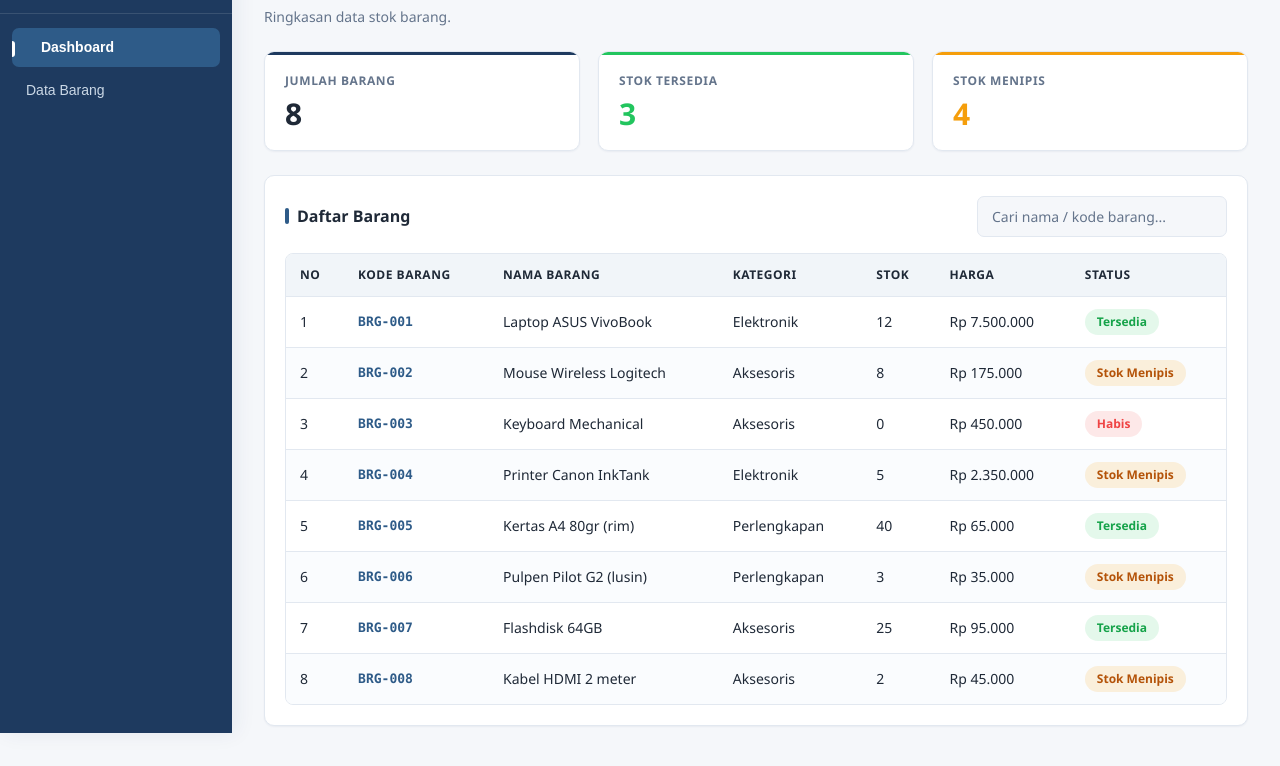
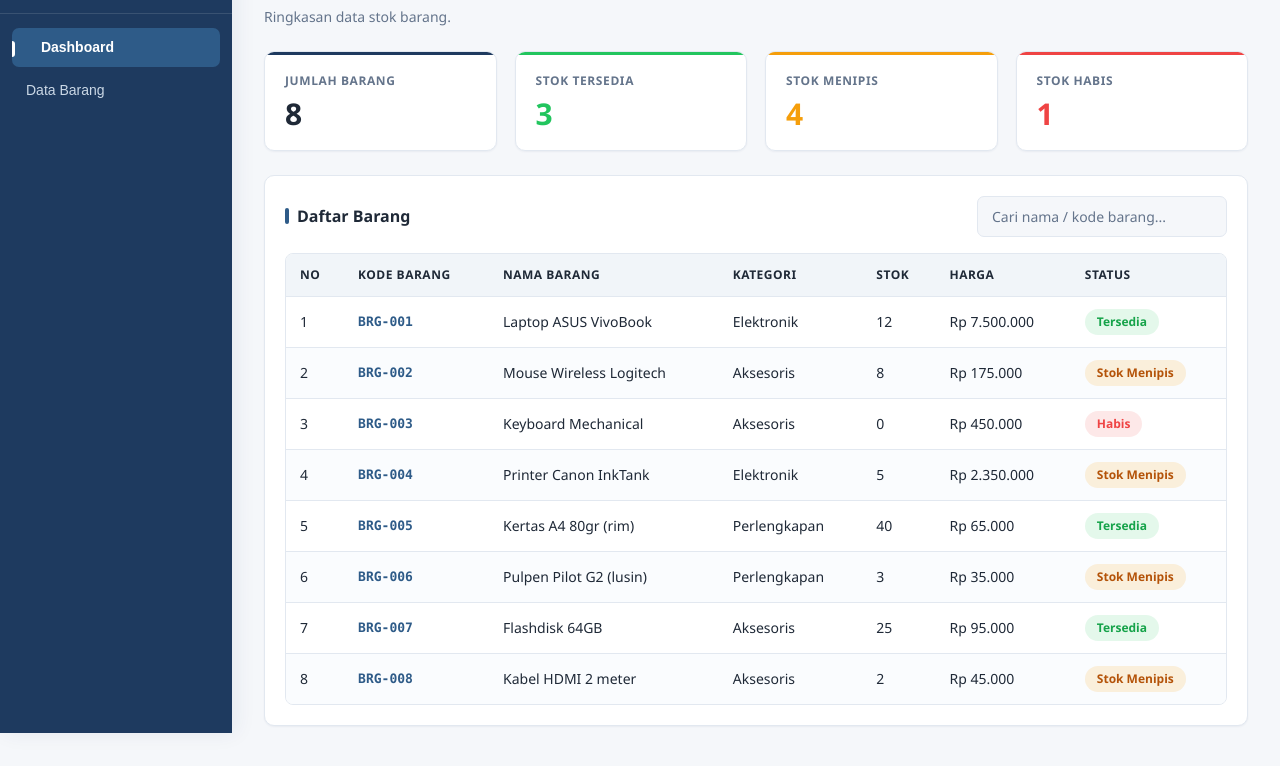
Before and after one commit to Yass2251/inventory, a plain HTML site: page index.html in a window 1280 px wide. Shown: the part 67-833 px from the top of the page. Drawn offline with Linux system fonts and the light colour scheme.

Commit message:
Tambah kartu Stok Habis di dashboard

```diff
--- a/index.html
+++ b/index.html
@@ -41,6 +41,10 @@
           <div class="card">
             <p class="card-label">Stok Menipis</p>
             <p class="card-value text-warning" id="totalMenipis">0</p>
+          </div>
+          <div class="card">
+            <p class="card-label">Stok Habis</p>
+            <p class="card-value text-danger" id="totalHabis">0</p>
           </div>
         </div>
 
--- a/script.js
+++ b/script.js
@@ -126,11 +126,13 @@ function renderTabel(tbody, pesanKosong, denganAksi) {
 // Menghitung dan menampilkan angka pada dashboard
 function tampilkanCard() {
   const tersedia = daftarBarang.filter(b => b.stok > 10).length;
-  const menipis = daftarBarang.filter(b => b.stok > 0 && b.stok <= 10).length;
+  const menipis  = daftarBarang.filter(b => b.stok > 0 && b.stok <= 10).length;
+  const habis    = daftarBarang.filter(b => b.stok === 0).length;
 
-  document.getElementById('totalBarang').textContent = daftarBarang.length;
+  document.getElementById('totalBarang').textContent   = daftarBarang.length;
   document.getElementById('totalTersedia').textContent = tersedia;
-  document.getElementById('totalMenipis').textContent = menipis;
+  document.getElementById('totalMenipis').textContent  = menipis;
+  document.getElementById('totalHabis').textContent    = habis;
 }
 
 
--- a/style.css
+++ b/style.css
@@ -156,7 +156,7 @@ body {
 /* ---------- Kartu ringkasan ---------- */
 .cards {
   display: grid;
-  grid-template-columns: repeat(3, 1fr);
+  grid-template-columns: repeat(4, 1fr);
   gap: 18px;
   margin-bottom: 24px;
 }
@@ -190,6 +190,7 @@ body {
 
 .card:nth-child(2)::before { background: var(--success); }
 .card:nth-child(3)::before { background: var(--warning); }
+.card:nth-child(4)::before { background: var(--danger); }
 
 .card-label {
   color: var(--muted);
@@ -533,6 +534,12 @@ input:focus {
 }
 
 /* ---------- Responsive ---------- */
+@media (max-width: 1100px) {
+  .cards {
+    grid-template-columns: repeat(2, 1fr);
+  }
+}
+
 @media (max-width: 768px) {
   .sidebar {
     position: static;
```
